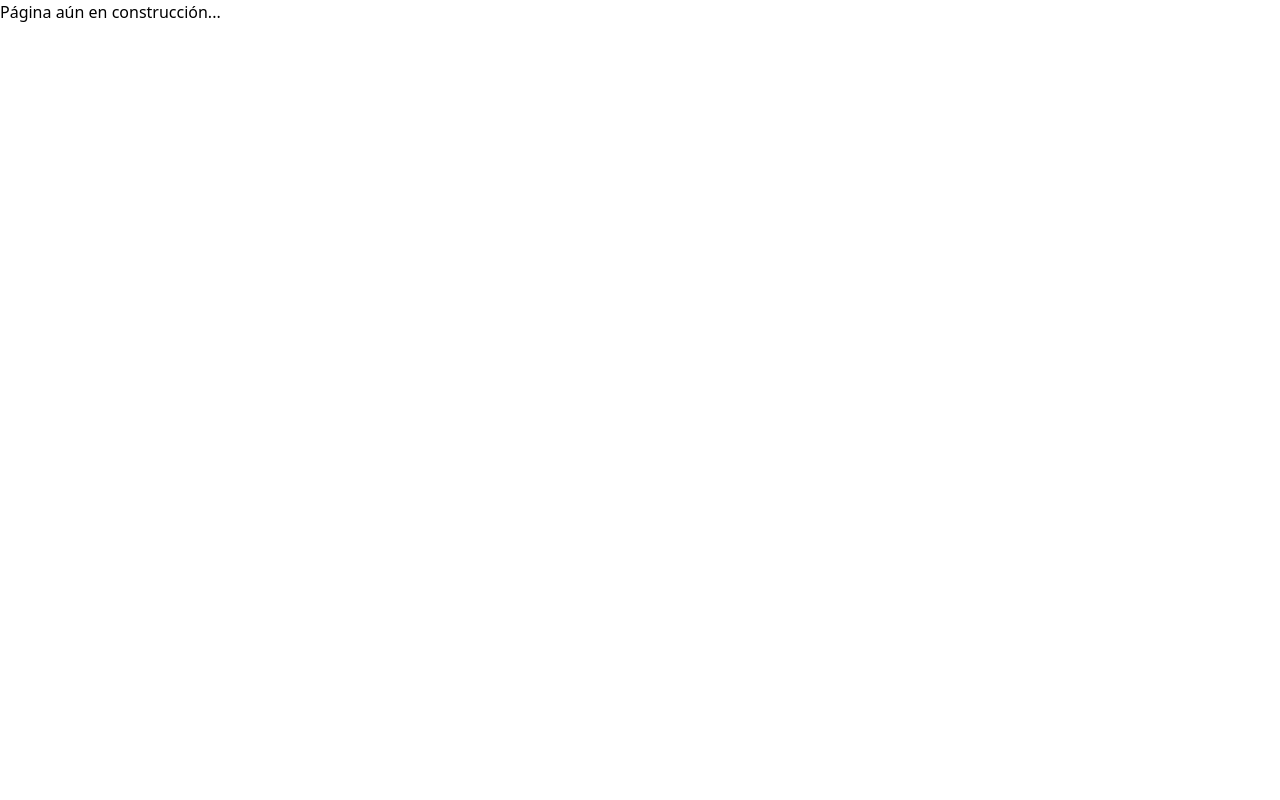
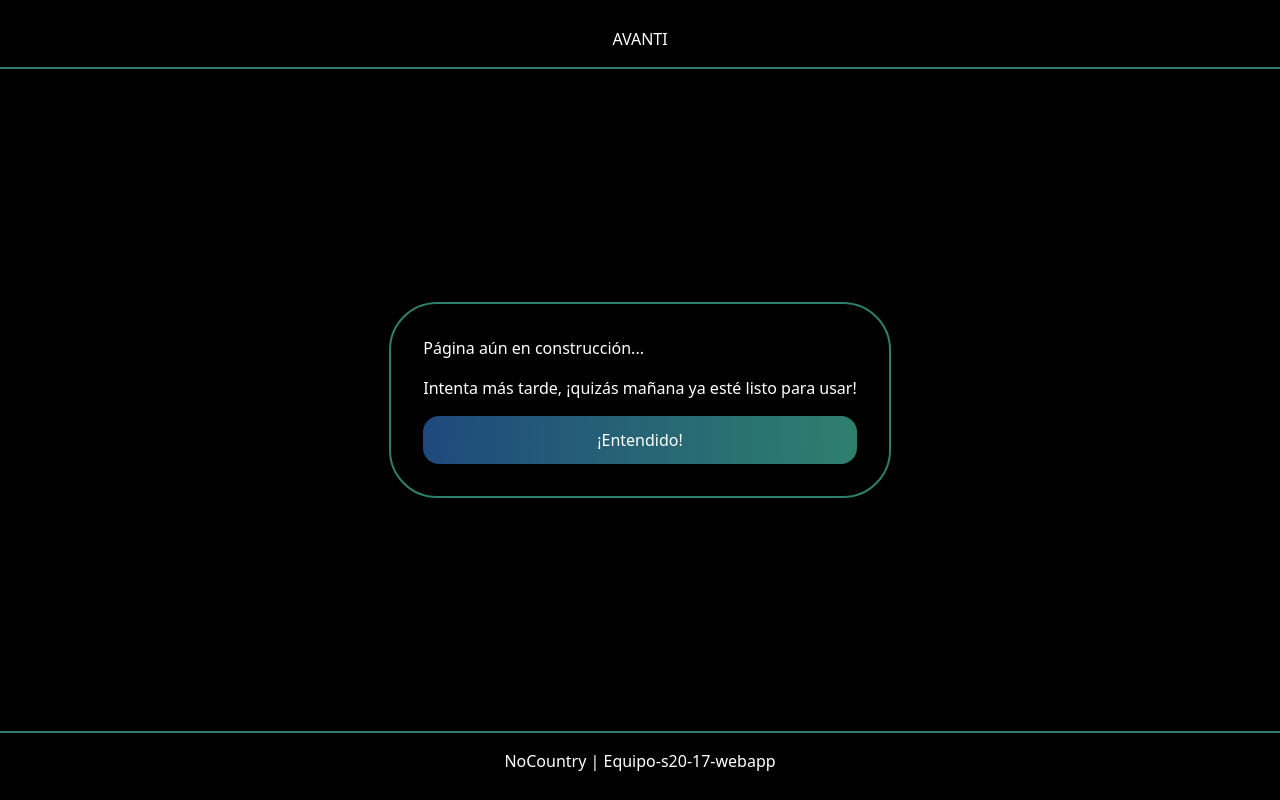
Before and after one commit to No-Country-simulation/S20-17-webapp, a React (Vite) app in the folder Frontend/: page /tips in a window 1280 px wide. Built offline with nearby package versions, Linux system fonts and the light colour scheme; the HTML template or start-up script is replaced by a standard one.

Commit message:
Replace WIP_Message with WIPPage.jsx

```diff
--- a/Frontend/src/App.jsx
+++ b/Frontend/src/App.jsx
@@ -1,25 +1,24 @@
 import { BrowserRouter, Routes, Route } from "react-router-dom"
-import { LandingPage, UserLoginPage, UserRegisterPage } from "./pages"
+import { LandingPage, UserLoginPage, UserRegisterPage, WIPPage } from "./pages"
 
 function App() {
-    const WIP_MESSAGE = "Página aún en construcción..."
     const ERROR_MESSAGE = "¡UPS! Esa página no existe..."
 
     return (
         <BrowserRouter>
             <Routes>
                 <Route path="/" element={<LandingPage />} />
-                <Route path="/search" element={<h2>{WIP_MESSAGE}</h2>} />
-                <Route path="/proyect/:proyectId" element={<h2>{WIP_MESSAGE}</h2>} />
-                <Route path="/checkout/:proyectId" element={<h2>{WIP_MESSAGE}</h2>} />
+                <Route path="/search" element={<WIPPage />} />
+                <Route path="/proyect/:proyectId" element={<WIPPage />} />
+                <Route path="/checkout/:proyectId" element={<WIPPage />} />
                 <Route path="/login" element={<UserLoginPage />} />
                 <Route path="/register" element={<UserRegisterPage />} />
-                <Route path="/about" element={<h2>{WIP_MESSAGE}</h2>} />
-                <Route path="/recovery" element={<h2>{WIP_MESSAGE}</h2>} />
-                <Route path="/mission" element={<h2>{WIP_MESSAGE}</h2>} />
-                <Route path="/contact" element={<h2>{WIP_MESSAGE}</h2>} />
-                <Route path="/tips" element={<h2>{WIP_MESSAGE}</h2>} />
-                <Route path="/process" element={<h2>{WIP_MESSAGE}</h2>} />
+                <Route path="/about" element={<WIPPage />} />
+                <Route path="/recovery" element={<WIPPage />} />
+                <Route path="/mission" element={<WIPPage />} />
+                <Route path="/contact" element={<WIPPage />} />
+                <Route path="/tips" element={<WIPPage />} />
+                <Route path="/process" element={<WIPPage />} />
                 <Route path="*" element={<h2>{ERROR_MESSAGE}</h2>} />
             </Routes>
         </BrowserRouter>
--- a/Frontend/src/pages/WIPPage/WIPPage.jsx
+++ b/Frontend/src/pages/WIPPage/WIPPage.jsx
@@ -0,0 +1,33 @@
+import { Link } from "react-router-dom"
+
+export function WIPPage() {
+    return (
+        <div className="grid h-screen w-full grid-rows-[1fr_8fr_1fr] items-center bg-black text-white">
+            <header className="flex items-center justify-center border-b-2 border-b-avanti-light-green py-4">
+                <h1>AVANTI</h1>
+            </header>
+            <main className="grid place-items-center">
+                <div className="m-4 flex flex-col gap-4 rounded-6xl border-2 border-solid border-avanti-light-green p-8">
+                    <h2 className="">Página aún en construcción...</h2>
+                    <p>Intenta más tarde, ¡quizás mañana ya esté listo para usar!</p>
+                    <button
+                        className="grid min-h-12 min-w-12 place-items-center rounded-2xl bg-white bg-gradient-avanti bg-[length:200%_200%] bg-left text-white shadow-md transition-[background-position] duration-500 ease-in-out hover:bg-right"
+                        tabIndex={-1}
+                    >
+                        <Link
+                            to="/"
+                            className="grid h-full w-full place-items-center rounded-2xl focus:outline-none focus:ring-2 focus:ring-avanti-light-green"
+                            tabIndex={0}
+                        >
+                            {" "}
+                            ¡Entendido!
+                        </Link>
+                    </button>
+                </div>
+            </main>
+            <footer className="flex items-center justify-center border-t-2 border-t-avanti-light-green py-4">
+                <h2>NoCountry | Equipo-s20-17-webapp</h2>
+            </footer>
+        </div>
+    )
+}
--- a/Frontend/src/pages/WIPPage/index.js
+++ b/Frontend/src/pages/WIPPage/index.js
@@ -0,0 +1 @@
+export * from "./WIPPage.jsx"
--- a/Frontend/src/pages/index.js
+++ b/Frontend/src/pages/index.js
@@ -1,2 +1,3 @@
 export * from "./Auth"
 export * from "./LandingPage"
+export * from "./WIPPage"
```
